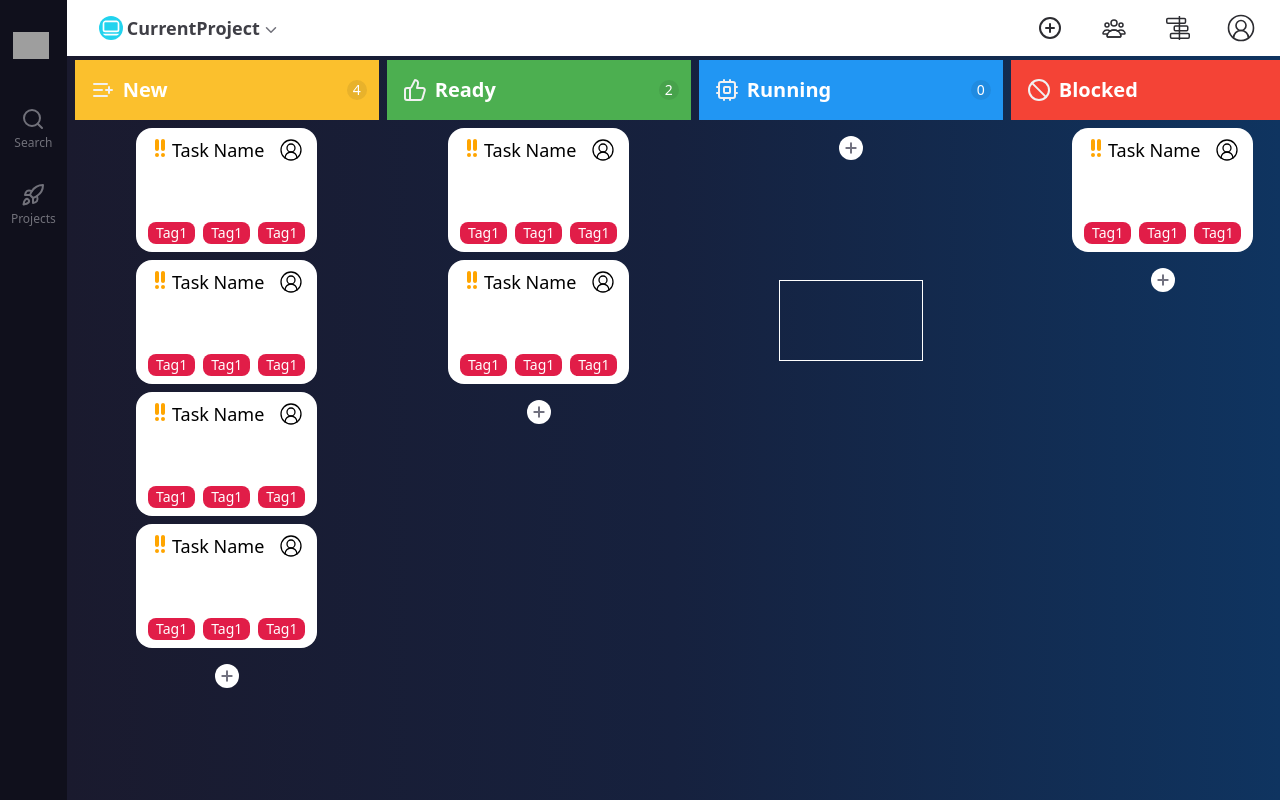
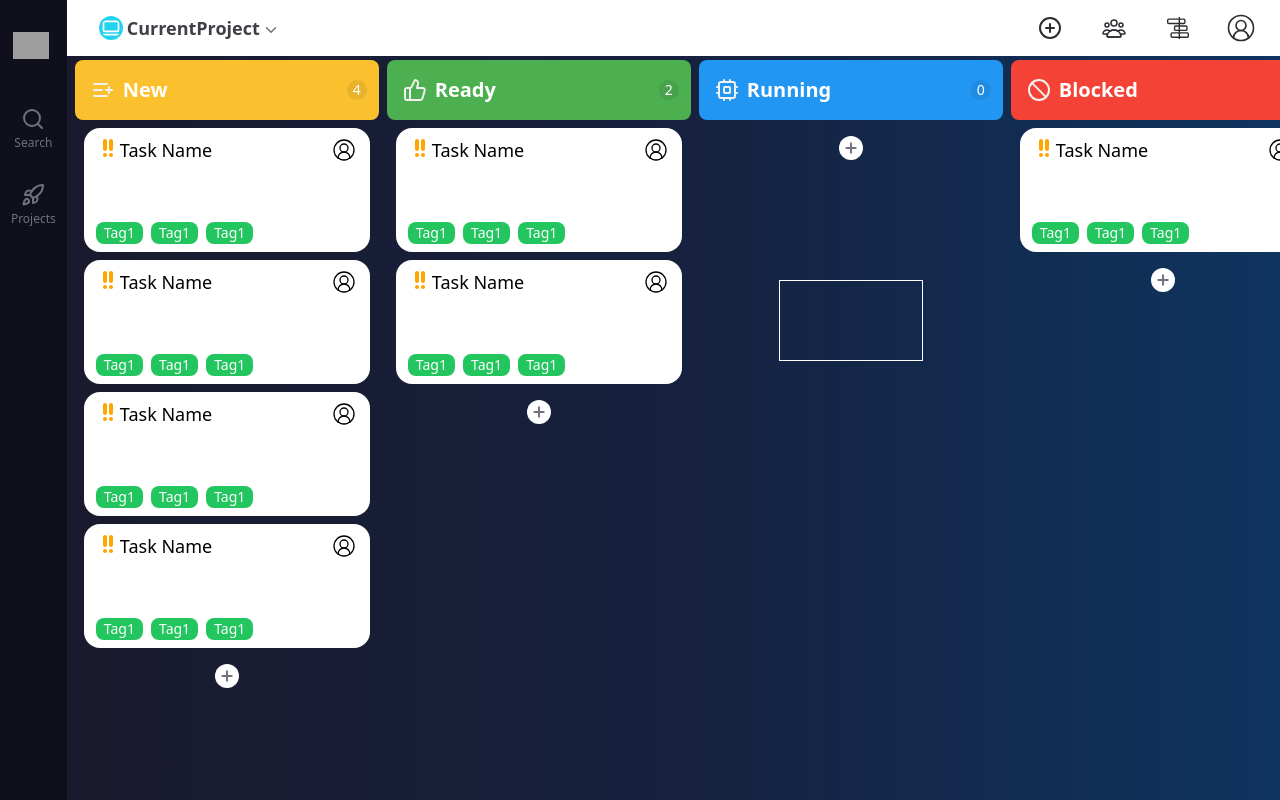
Before and after one commit to ankush24-7/TaskOS, a React (Vite) app: page / in a window 1280 px wide. Built offline with nearby package versions, Linux system fonts and the light colour scheme; grey boxes are pictures that could not be loaded.

Commit message:
Refactor  size in Header and Task components

```diff
--- a/src/components/body/dashboard/section/Header.jsx
+++ b/src/components/body/dashboard/section/Header.jsx
@@ -1,7 +1,8 @@
 function Header(props) {
   const { name, count, color, Icon } = props;
+
   return (
-    <div className="h-[3.75rem] absolute inset-0" style={{ backgroundColor: color }}>
+    <div className="h-[3.75rem] absolute inset-0 rounded-lg" style={{ backgroundColor: color }}>
       <div className="flex justify-between items-center px-3 py-2 h-full gap-1">
         <div className="flex items-center grow">
           <button className="rounded-full p-1 hover:bg-[#18181b20]">
--- a/src/components/body/dashboard/section/Task/Tags.jsx
+++ b/src/components/body/dashboard/section/Task/Tags.jsx
@@ -1,7 +1,7 @@
 // Extensibility - As the functionality of the Tags will increase, we can pass props to the Tags component to make it more dynamic.
 function Tags() {
   return (
-    <div className="rounded-lg bg-rose-600 px-2 py-1">
+    <div className="rounded-lg bg-green-500 px-2 py-1">
       <p className="text-white text-sm font-medium leading-none">Tag1</p>
     </div>
   );
--- a/src/components/body/dashboard/section/Task/Task.jsx
+++ b/src/components/body/dashboard/section/Task/Task.jsx
@@ -12,9 +12,9 @@ function Task({ onClick }) {
   return (
     <>
       {/* Add button to create a new task inplace */}
-      <div className="group h-2 flex justify-center">
+      <div className="group w-[94%] h-2 flex justify-center">
         <button
-          className="absolute bg-white rounded-full mx-auto w-6 h-6 opacity-0 drop-shadow-xl -translate-y-1 group-hover:opacity-100"
+          className="bg-white rounded-full mx-auto w-6 h-6 opacity-0 drop-shadow-xl -translate-y-1 group-hover:opacity-100"
           onClick={ () => onClick() }
         >
           <taskIcons.Plus className="mx-auto w-4" />
@@ -23,7 +23,7 @@ function Task({ onClick }) {
 
       {/* Task card */}
       <div
-        className="flex flex-col mx-2 py-2 h-[7.75rem] rounded-2xl bg-white justify-between cursor-pointer"
+        className="flex flex-col py-2 w-[94%] h-[7.75rem] rounded-2xl bg-white justify-between cursor-pointer"
         onClick= { () => onClick(taskDetails) }
       >
         <div className="flex justify-between px-3 items-center">
--- a/src/components/body/nav/Nav.jsx
+++ b/src/components/body/nav/Nav.jsx
@@ -19,7 +19,7 @@ function Nav() {
       <div className="flex justify-end items-center gap-8">
         <NavButton Icon={() => <navIcons.AddTask stroke="#2c2c31" />} />
         <NavButton Icon={() => <navIcons.Team stroke="#2c2c31" />} />
-        <NavButton Icon={() => <navIcons.Timeline stroke="#2c2c31" />} />
+        <NavButton Icon={() => <navIcons.Timeline stroke="#2c2c31" height="22" />} />
 
         <button>
           < navIcons.User stroke="#2c2c31" width="30" height="30" />
```
